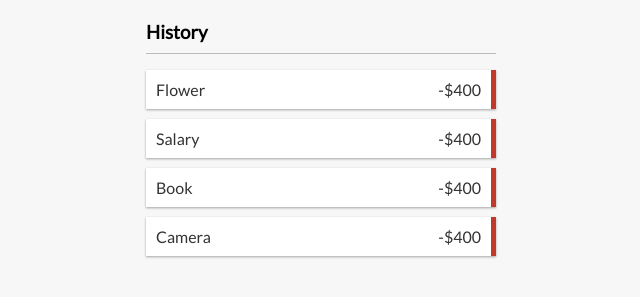
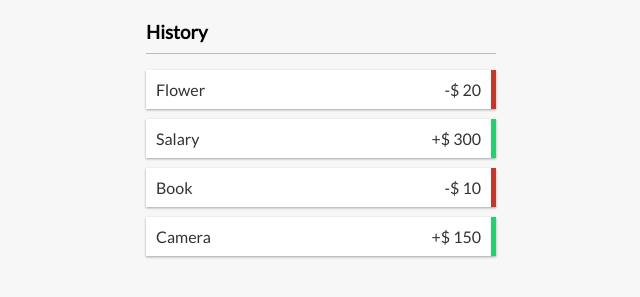
Before and after one commit to abel-masila/expense-tracker-mern, a React (Create React App) app: page / in a window 1280 px wide. Shown: the part 269-566 px from the top of the page, without its empty margins (319-959 px from the left). Built offline with nearby package versions, Linux system fonts and the light colour scheme.

Commit message:
added Transaction component and wired some css and js logic

```diff
--- a/src/components/Transaction.js
+++ b/src/components/Transaction.js
@@ -1,7 +1,14 @@
 function Transaction({ transaction }) {
+  const sign = transaction.amount < 0 ? "-" : "+";
   return (
-    <li className="minus" key={transaction.id}>
-      {transaction.text} <span>-$400</span>
+    <li
+      className={transaction.amount < 0 ? "minus" : "plus"}
+      key={transaction.id}
+    >
+      {transaction.text}{" "}
+      <span>
+        {sign}$ {Math.abs(transaction.amount)}
+      </span>
       <button className="delete-btn">x</button>
     </li>
   );
```
Also changed, not shown: 1 other file (tests, documents, lock files or other folders).
